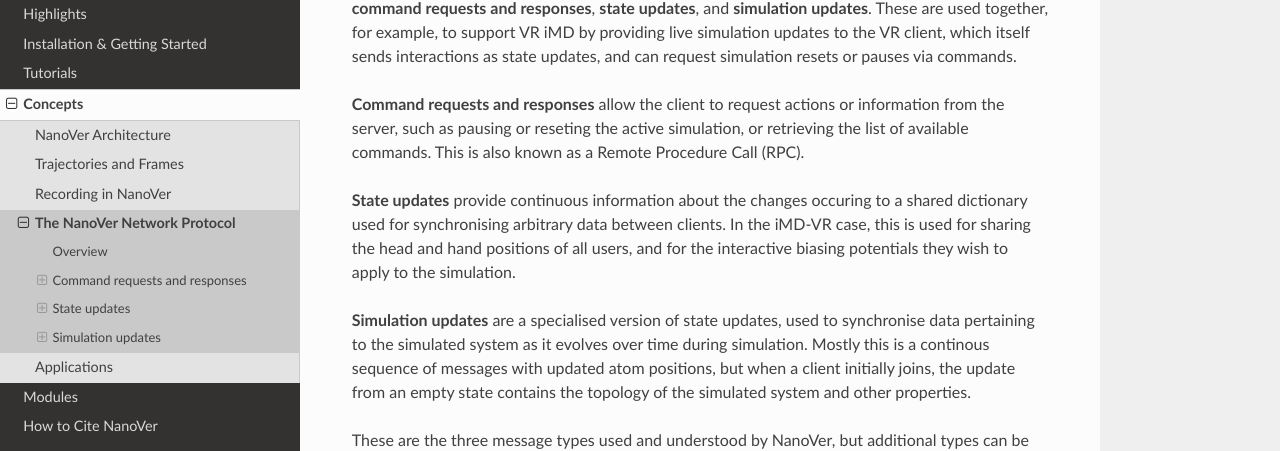
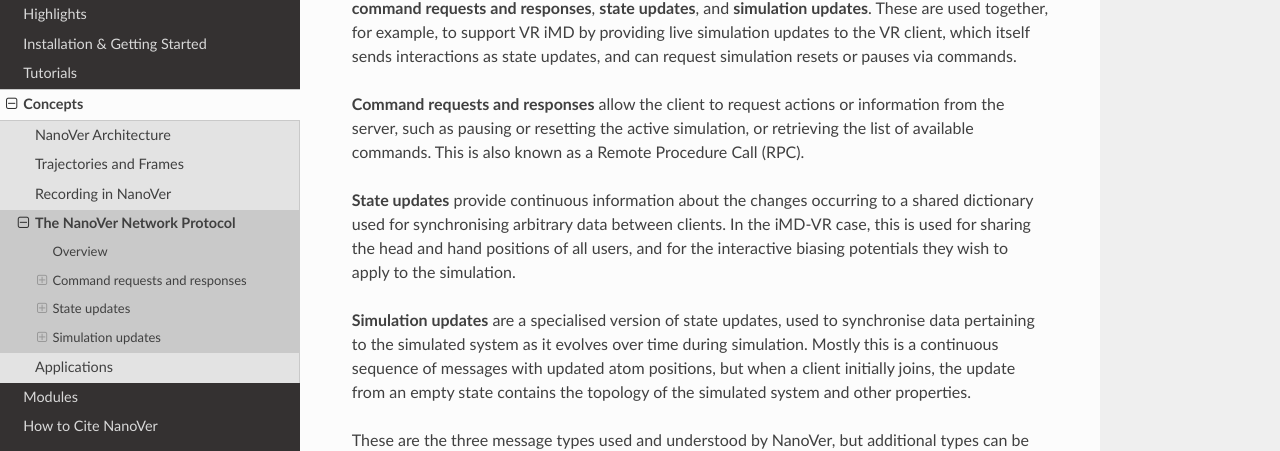
Before and after one commit to IRL2/nanover-docs, a Sphinx documentation site: the page built from source/concepts/base-protocol.rst, in a window 1280 px wide and 900 px high, scrolled down 405 px. Shown: the part 163-614 px from the top of the window. Built offline with Sphinx 7.4.7 and the Read the Docs theme 3.1.0, drawn with Linux system fonts in a browser that asks for light colours; pages that are not in the unit, such as notebooks, are missing from menus; the version number could not be read and is left out.

Commit message:
fixed typos.

```diff
--- a/source/concepts/applications.rst
+++ b/source/concepts/applications.rst
@@ -301,7 +301,7 @@
 pre-calculated.
 
 This application defines a set of fields that describe the semantics of molecular
-systems within the ``FrameData``. It also defines a set of optional commands that a
+systems within the :py:class:`FrameData <nanover.trajectory.frame_data.FrameData>`. It also defines a set of optional commands that a
 server can implement to give the clients some control over how the frames are
 streamed. Finally, it defines several methods to communicate with the multiplayer
 application in order to share where to display the molecular system relative to the
--- a/source/concepts/architecture.rst
+++ b/source/concepts/architecture.rst
@@ -40,8 +40,8 @@
 Networking
 ##########
 
-NanoVer servers and clients communicate by sending [MessagePack](https://msgpack.org/index.html) encoded data over
-[WebSocket](https://en.wikipedia.org/wiki/WebSocket) connections. These two technologies were chosen for their maturity,
+NanoVer servers and clients communicate by sending `MessagePack <https://msgpack.org/index.html>`_ encoded data over
+`WebSocket <https://en.wikipedia.org/wiki/WebSocket>`_ connections. These two technologies were chosen for their maturity,
 wide support across languages and environments, and ease of use.
 
 At the high level, NanoVer communicates using JSON-like messages between server and client. Each message sent and
--- a/source/concepts/base-protocol.rst
+++ b/source/concepts/base-protocol.rst
@@ -21,17 +21,17 @@
 and can request simulation resets or pauses via commands.
 
 **Command requests and responses** allow the client to request actions or information
-from the server, such as pausing or reseting the active simulation, or retrieving the
+from the server, such as pausing or resetting the active simulation, or retrieving the
 list of available commands. This is also known as a Remote Procedure Call  (RPC).
 
-**State updates** provide continuous information about the changes occuring to a
+**State updates** provide continuous information about the changes occurring to a
 shared dictionary used for synchronising arbitrary data between clients. In the iMD-VR
 case, this is used for sharing the head and hand positions of all users, and for the
 interactive biasing potentials they wish to apply to the simulation.
 
 **Simulation updates** are a specialised version of state updates, used to synchronise
 data pertaining to the simulated system as it evolves over time during simulation.
-Mostly this is a continous sequence of messages with updated atom positions, but
+Mostly this is a continuous sequence of messages with updated atom positions, but
 when a client initially joins, the update from an empty state contains the topology of
 the simulated system and other properties.
 
```
Also changed, not shown: other parts of source/concepts/applications.rst (+1 -1 lines), other parts of source/concepts/architecture.rst (+1 -1 lines).
